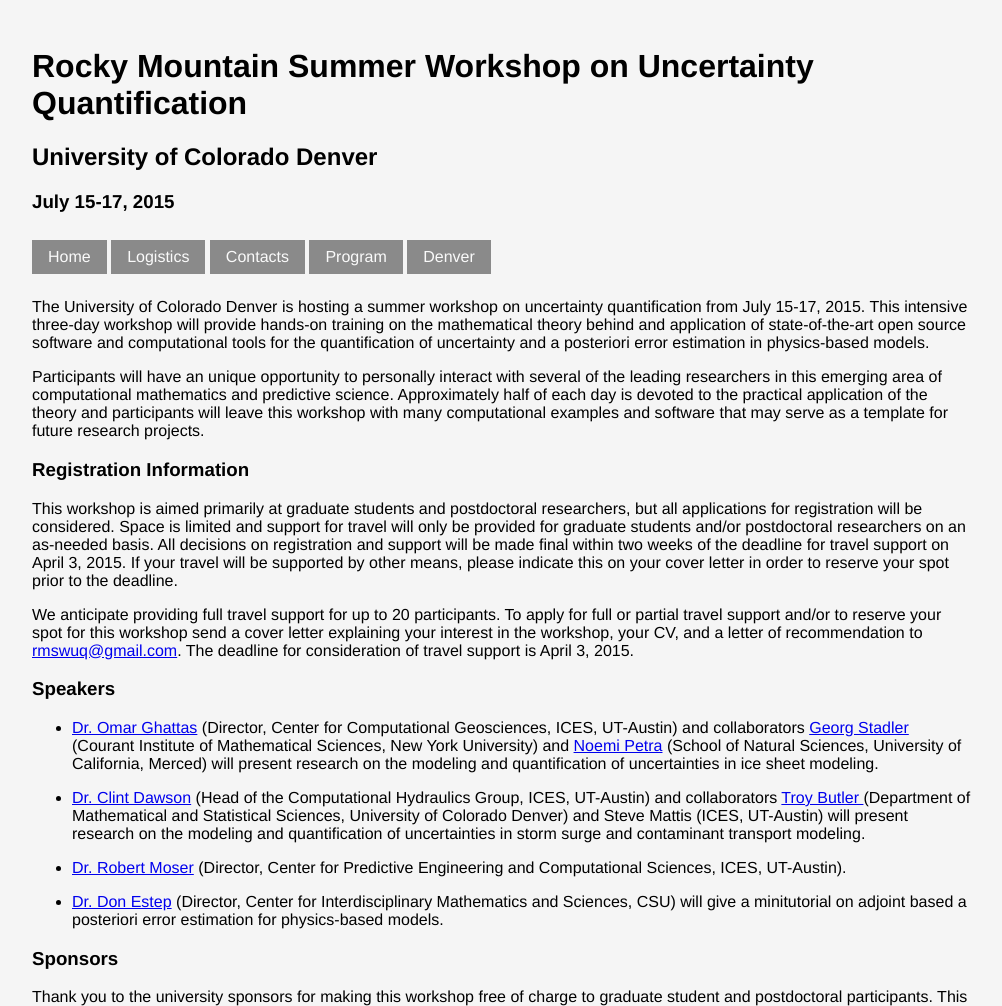
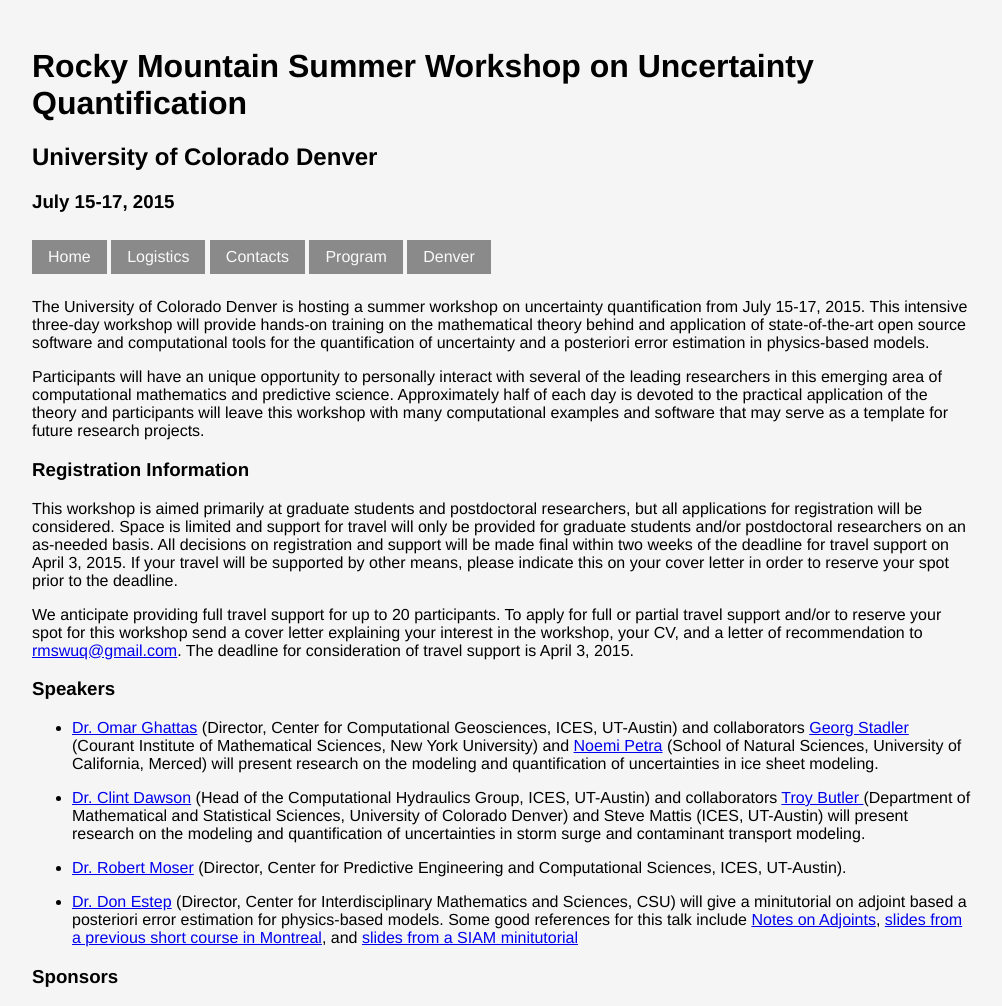
Before and after one commit to kabeaty/rocky-mtn-summer-workshop-2015, a plain HTML site: page index.html in a window 1280 px wide. Shown: the top 1006 px of the page, without its empty margins (138-1140 px from the left). Drawn offline with Linux system fonts and the light colour scheme.

Commit message:
Updates to speakers on logistics, added Estep links

```diff
--- a/index.html
+++ b/index.html
@@ -63,7 +63,9 @@
             <p><a href="http://www.me.utexas.edu/directory/faculty/moser/robert/131/">Dr. Robert Moser</a> (Director, Center for Predictive Engineering and Computational Sciences, ICES, UT-Austin).</p>
           </li>
           <li>
-            <p><a href="http://www.stat.colostate.edu/~estep/">Dr. Don Estep</a> (Director, Center for Interdisciplinary Mathematics and Sciences, CSU) will give a minitutorial on adjoint based a posteriori error estimation for physics-based models.</p>
+            <p><a href="http://www.stat.colostate.edu/~estep/">Dr. Don Estep</a> (Director, Center for Interdisciplinary Mathematics and Sciences, CSU) will give a minitutorial on adjoint based a posteriori error estimation for physics-based models.
+            Some good references for this talk include <a href="http://www.stat.colostate.edu/~estep/research/talks/adjointcourse.pdf">Notes on Adjoints</a>, <a href="http://www.stat.colostate.edu/~estep/research/talks/montrealcourse.pdf">slides from a previous
+            short course in Montreal</a>, and <a href="http://www.stat.colostate.edu/~estep/research/talks/estep_minitutorial.pdf">slides from a SIAM minitutorial</a> </p>
           </li>
         </ul>
 
```
Also changed, not shown: program.html (+2 -2 lines).
